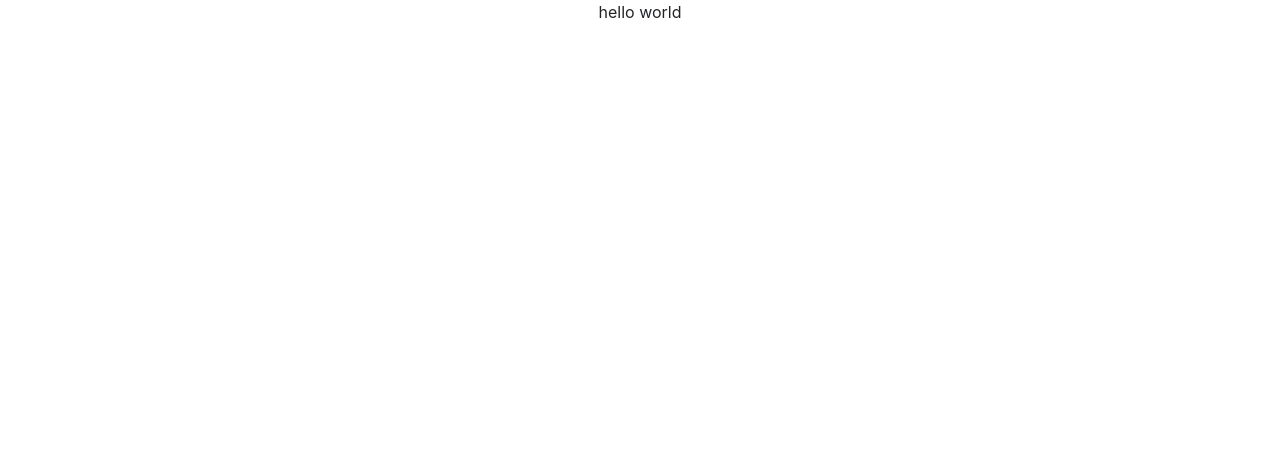
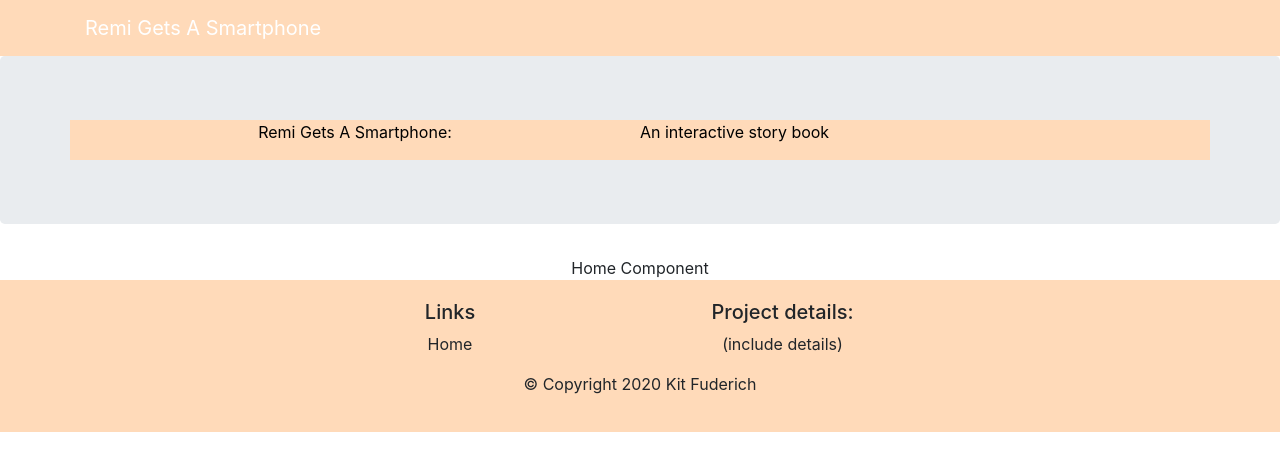
Before and after one commit to kitfud/RemiGetsASmartphone, a React (Create React App) app: page / in a window 1280 px wide. Shown: the top 470 px of the page. Built offline with nearby package versions, Linux system fonts and the light colour scheme.

Commit message:
header and footer component created

```diff
--- a/package.json
+++ b/package.json
@@ -7,6 +7,8 @@
     "@testing-library/react": "^9.3.2",
     "@testing-library/user-event": "^7.1.2",
     "bootstrap": "^4.5.0",
+    "bootstrap-social": "^5.1.1",
+    "font-awesome": "^4.7.0",
     "react": "^16.13.1",
     "react-dom": "^16.13.1",
     "react-popper": "^2.2.3",
--- a/src/App.css
+++ b/src/App.css
@@ -36,3 +36,34 @@
     transform: rotate(360deg);
   }
 }
+
+.row-header{
+  margin:0px auto;
+  padding:0px auto;
+  background-color: peachpuff;
+}
+
+.row-content {
+  margin:0px auto;
+  padding: 50px 0px 50px 0px;
+  border-bottom: 1px ridge;
+  min-height:400px;
+  background-color: peachpuff;
+}
+
+.footer{
+  background-color: peachpuff;
+  margin:0px auto;
+  padding: 20px 0px 20px 0px;
+}
+.jumbotron {
+  padding:70px 30px 70px 30px;
+  margin:0px auto;
+  background-color: peachpuff ;
+  color:black;
+}
+
+
+.navbar-dark {
+  background-color: peachpuff;
+}
--- /dev/null
+++ b/src/components/FooterComponent.js
@@ -0,0 +1,35 @@
+import React, {Component} from 'react';
+
+class Footer extends Component {
+render(){
+    return(
+
+  <div className = "footer">
+            <div className ="container">
+                <div className = "row justify-content-center">
+                    <div className = "col-4 offset-1 col-sm-2">
+                        <h5>Links</h5>
+                        <ul className = "list-unstyled">
+                            <li>Home</li>
+                        </ul>
+                    </div>
+                    <div className = "col-7 col-sm-5">
+                        <h5>Project details:</h5>
+                        <span>(include details)</span>
+                    </div>
+
+                </div>
+                <div className="row justify-content-center">
+                <div className="col-auto">
+                    <p>© Copyright 2020 Kit Fuderich</p>
+                </div>
+            </div>
+            </div>
+        </div>
+
+
+    )
+}
+}
+
+export default Footer
--- /dev/null
+++ b/src/components/HeaderComponent.js
@@ -0,0 +1,31 @@
+import React, {Component} from 'react';
+import {Navbar,NavbarBrand,Jumbotron} from 'reactstrap';
+
+class Header extends Component {
+    render(){
+        return(
+            <React.Fragment>
+                <Navbar dark>
+                    <div className ="container">
+                        <NavbarBrand href="/">
+                            Remi Gets A Smartphone
+                        </NavbarBrand>
+                    </div>
+                </Navbar>
+                <Jumbotron>
+                    <div className = "container">
+                        <div className = "row row-header">
+                            <div className= "col-12 col-sm-6">
+                                Remi Gets A Smartphone:
+                            </div>
+                            <p>An interactive story book</p>
+
+                        </div>
+                    </div>
+                </Jumbotron>
+            </React.Fragment>
+        )
+    }
+}
+
+export default Header;
--- /dev/null
+++ b/src/components/HomeComponent.js
@@ -0,0 +1,11 @@
+import React, {Component} from 'react'
+
+class Home extends Component {
+    render(){
+        return(
+<div>Home Component</div>
+        )
+    }
+}
+
+export default Home;
--- a/src/components/MainComponent.js
+++ b/src/components/MainComponent.js
@@ -1,9 +1,17 @@
 import React, {Component} from 'react'
+import Home from './HomeComponent.js'
+import Header from './HeaderComponent';
+import Footer from './FooterComponent';
 
 class Main extends Component {
     render(){
         return(
-<div>hello world</div>
+<React.Fragment>
+<Header/>
+<Home/>
+<Footer/>
+</React.Fragment>
+
         )
     }
 }
--- a/src/index.js
+++ b/src/index.js
@@ -3,6 +3,8 @@ import ReactDOM from 'react-dom';
 import './index.css';
 import App from './App';
 import 'bootstrap/dist/css/bootstrap.min.css';
+import 'font-awesome/css/font-awesome.css';
+import 'bootstrap-social/bootstrap-social.css';
 
 ReactDOM.render(
 <App />,document.getElementById('root')
```
Also changed, not shown: 1 other file (tests, documents, lock files or other folders).
